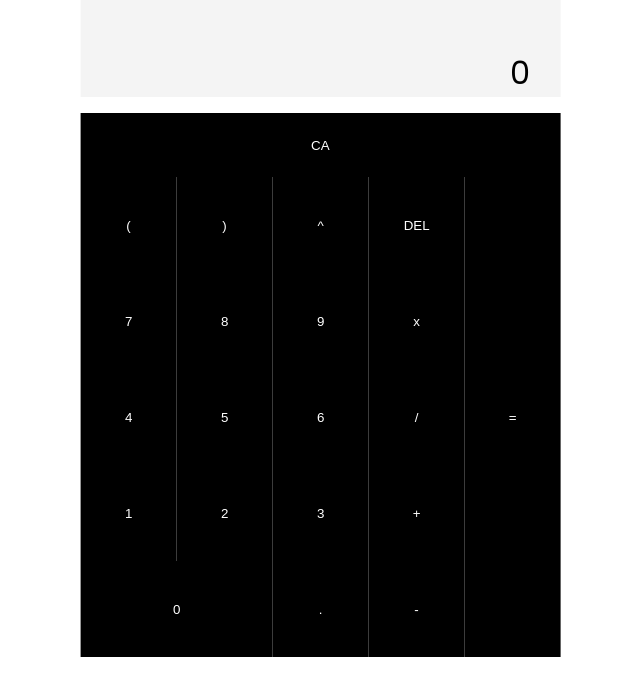
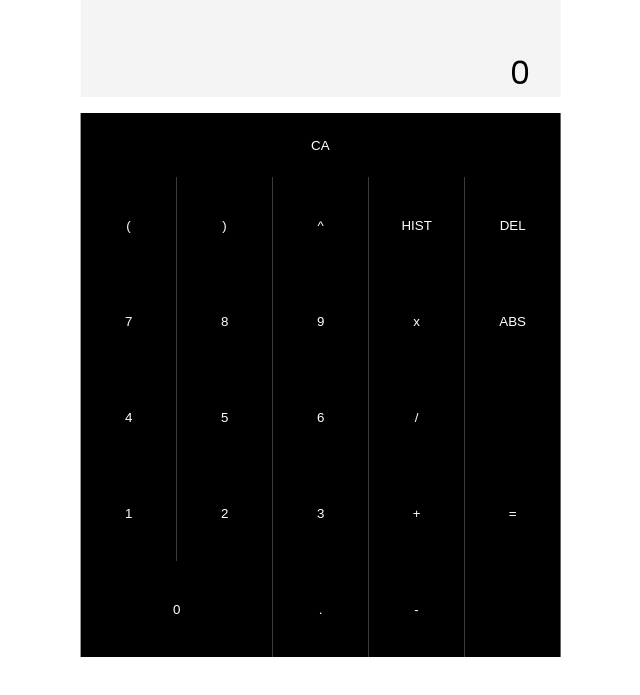
Before and after one commit to kevinzhugao/react-calculator, a React app: page / in a window 1280 px wide. Shown: the part 115-810 px from the top of the page, without its empty margins (293-933 px from the left). Built offline with nearby package versions, Linux system fonts and the light colour scheme.

Commit message:
Absolute value button added and works, added history button for future development

```diff
--- a/public/styles.css
+++ b/public/styles.css
@@ -32,6 +32,7 @@ body {
 }
 
 .clear {
+  cursor: pointer;
   color: white;
   background: black;
   border: none;
@@ -48,19 +49,22 @@ body {
   float: left;
 }
 
-.equal {
-  border-top: 1px solid rgba(192, 192, 192, 0.3);
+.abs-equals-container {
   float: left;
-  height: 30rem;
+}
+
+.equals {
+  cursor: pointer;
+  height: 18rem;
   width: 6rem;
   color: white;
   background-color: black;
   border: none;
-  transform: translateY(-6rem);
+  /* transform: translateY(6rem); */
 }
 
 .square-btns {
-  border-top: 1px solid rgba(192, 192, 192, 0.3);
+  cursor: pointer;
   color: white;
   background: black;
   border: none;
@@ -69,7 +73,7 @@ body {
 }
 
 .rtangle-btns {
-  border-top: 1px solid rgba(192, 192, 192, 0.3);
+  cursor: pointer;
   color: white;
   background: black;
   border: none;
--- a/src/components/App.jsx
+++ b/src/components/App.jsx
@@ -31,6 +31,8 @@ const App = () => {
 
   const delHandler = () => setDisplay(display.slice(0, display.length - 1));
 
+  const absHandler = () => setDisplay(Math.abs(calculate(display)));
+
   const equalsHandler = () => setDisplay(calculate(display));
 
   return (
@@ -41,7 +43,10 @@ const App = () => {
         <div>
           <Numbers createExpression={createExpression} />
           <Operations createExpression={createExpression} />
-          <button className="equal" onClick={equalsHandler}>=</button>
+          <div className="abs-equals-container">
+            <button className="square-btns abs" onClick={absHandler}>ABS</button><br></br>
+            <button className="equals" onClick={equalsHandler}>=</button>
+          </div>
         </div>
     </>
   );
--- a/src/components/TopRow.jsx
+++ b/src/components/TopRow.jsx
@@ -6,6 +6,7 @@ const TopRow = ({ createExpression, delHandler }) => {
       <button className="square-btns" onClick={() => createExpression('(')}>(</button>
       <button className="square-btns" onClick={() => createExpression(')')}>)</button>
       <button className="square-btns" onClick={() => createExpression('^')}>^</button>
+      <button className="square-btns" onClick={() => {}}>HIST</button>
       <button className="square-btns" onClick={delHandler}>DEL</button>
     </div>
   );
```
Also changed, not shown: public/bundle.js.
